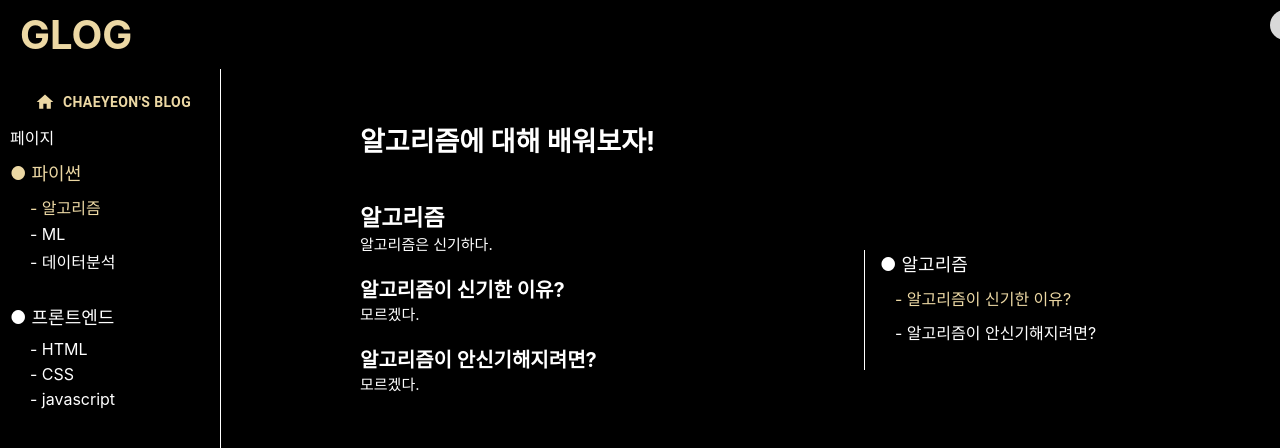
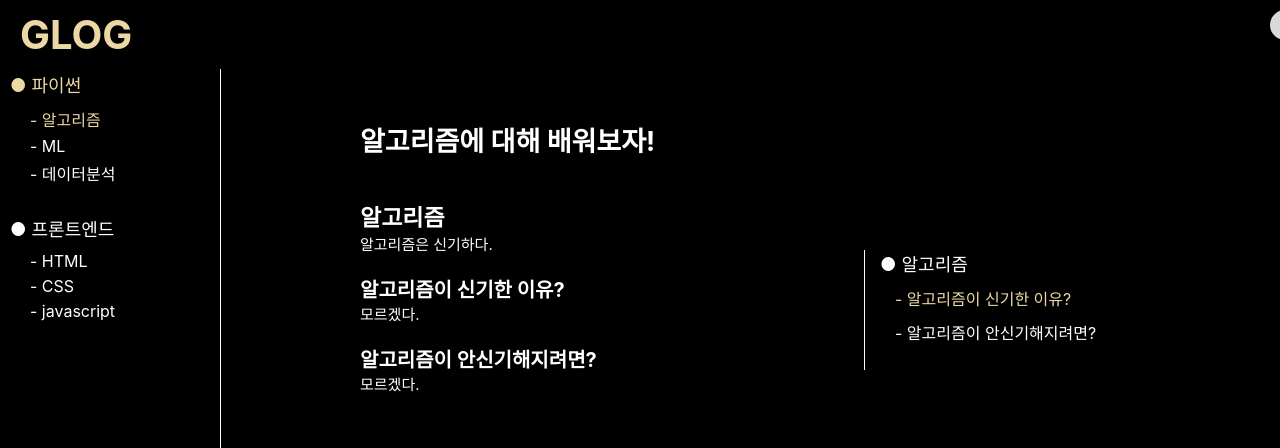
Before and after one commit to h-164/reactbasic, a React (Create React App) app: page / in a window 1280 px wide. Shown: the top 448 px of the page. Built offline with nearby package versions, Linux system fonts and the light colour scheme.

Commit message:
mui로 코드 변경

```diff
--- a/src/page/Main/Main.js
+++ b/src/page/Main/Main.js
@@ -4,14 +4,8 @@ import { Button, Stack } from "@mui/material";
 
 function Main() {
   return (
-    <Stack style={{ backgroundColor: "black", width: "100%", height: "100vh" }}>
-      <Stack
-        style={{
-          display: "flex",
-          flexDirection: "row",
-          width: "100%",
-          height: "5000px",
-        }}>
+    <Stack bgColor="black" width="100%" height="100vh">
+      <Stack direction="row" width="100%" height="5000px">
         <Stack
           style={{
             backgroundColor: "black",
@@ -26,15 +20,13 @@ function Main() {
             sx={{
               ":hover": {
                 backgroundColor: "#D6D0C0",
+                color: "#ECD8A4",
+                fontWeight: "bold",
+                fontSize: "21",
+                padding: "90px 0px 10px 0px",
+                display: "flex",
+                alignItems: "center",
               },
-            }}
-            style={{
-              color: "#ECD8A4",
-              fontWeight: "bold",
-              fontSize: "21",
-              padding: "90px 0px 10px 0px",
-              display: "flex",
-              alignItems: "center",
             }}>
             CHAEYEON'S BLOG
           </Button>
```
